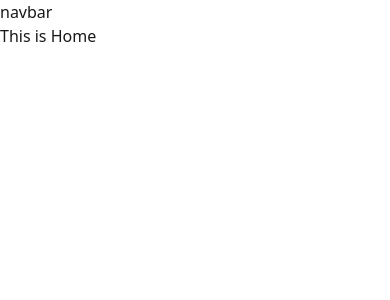
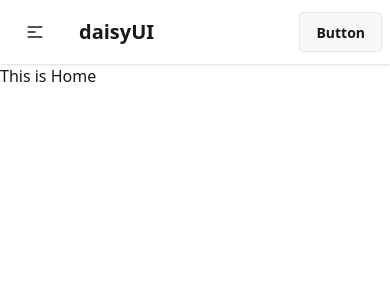
Before and after one commit to nahidkhan31/pro-fast-client-site, a React (Vite) app: page / in a window 390 px wide. Shown: the top 300 px of the page. Built offline with nearby package versions, Linux system fonts and the light colour scheme.

Commit message:
added navbar section

```diff
--- a/src/pages/shared/Navbar/Navbar.jsx
+++ b/src/pages/shared/Navbar/Navbar.jsx
@@ -1,9 +1,51 @@
 import React from "react";
+import { NavLink } from "react-router";
 
 const Navbar = () => {
+  const navItems = (
+    <>
+      <li>
+        <NavLink to="/">Home</NavLink>
+      </li>
+      <li>
+        <NavLink to="/about">About Us</NavLink>
+      </li>
+    </>
+  );
   return (
-    <div>
-      <h1>navbar</h1>
+    <div className="navbar bg-base-100 shadow-sm">
+      <div className="navbar-start">
+        <div className="dropdown">
+          <div tabIndex={0} role="button" className="btn btn-ghost lg:hidden">
+            <svg
+              xmlns="http://www.w3.org/2000/svg"
+              className="h-5 w-5"
+              fill="none"
+              viewBox="0 0 24 24"
+              stroke="currentColor">
+              {" "}
+              <path
+                strokeLinecap="round"
+                strokeLinejoin="round"
+                strokeWidth="2"
+                d="M4 6h16M4 12h8m-8 6h16"
+              />{" "}
+            </svg>
+          </div>
+          <ul
+            tabIndex={0}
+            className="menu menu-sm dropdown-content bg-base-100 rounded-box z-1 mt-3 w-52 p-2 shadow">
+            {navItems}
+          </ul>
+        </div>
+        <a className="btn btn-ghost text-xl">daisyUI</a>
+      </div>
+      <div className="navbar-center hidden lg:flex">
+        <ul className="menu menu-horizontal px-1">{navItems}</ul>
+      </div>
+      <div className="navbar-end">
+        <a className="btn">Button</a>
+      </div>
     </div>
   );
 };
```
Also changed, not shown: 1 other file (tests, documents, lock files or other folders).
